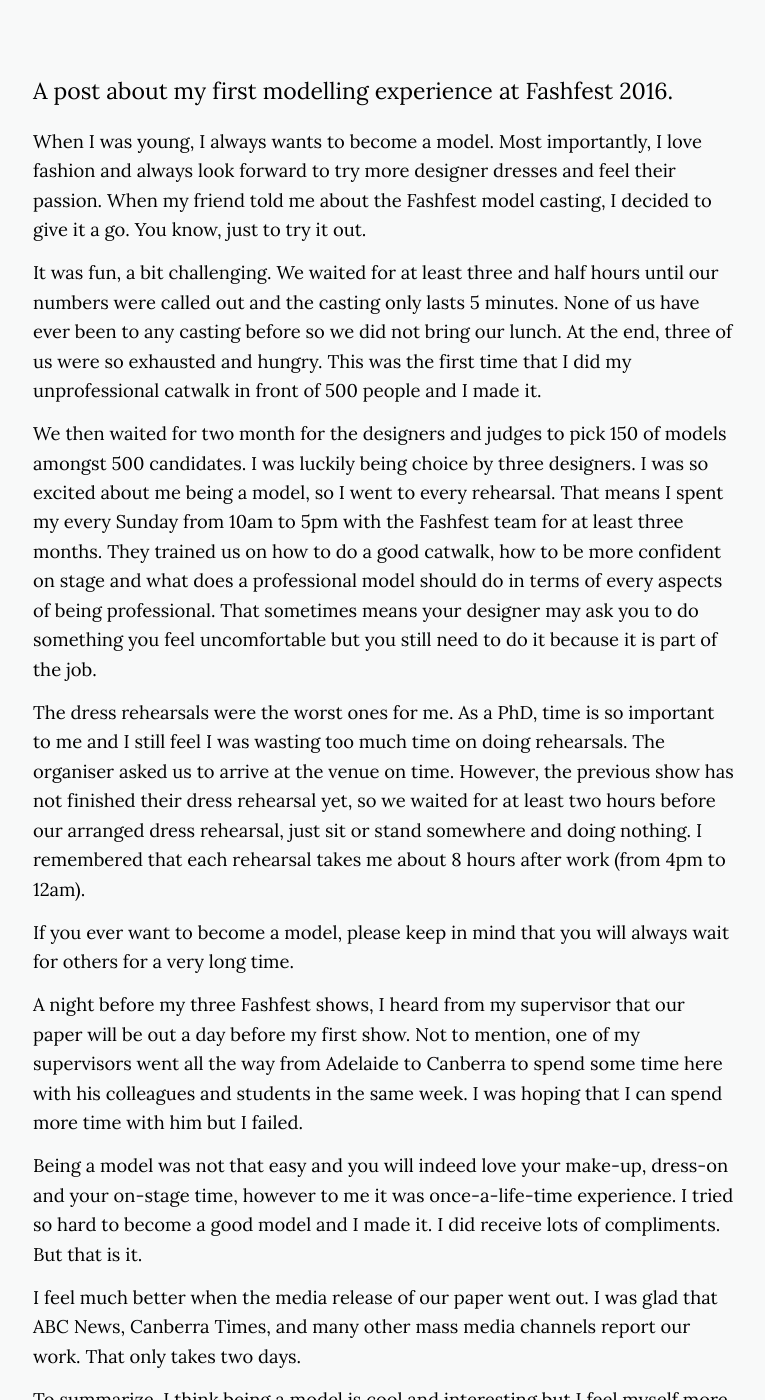
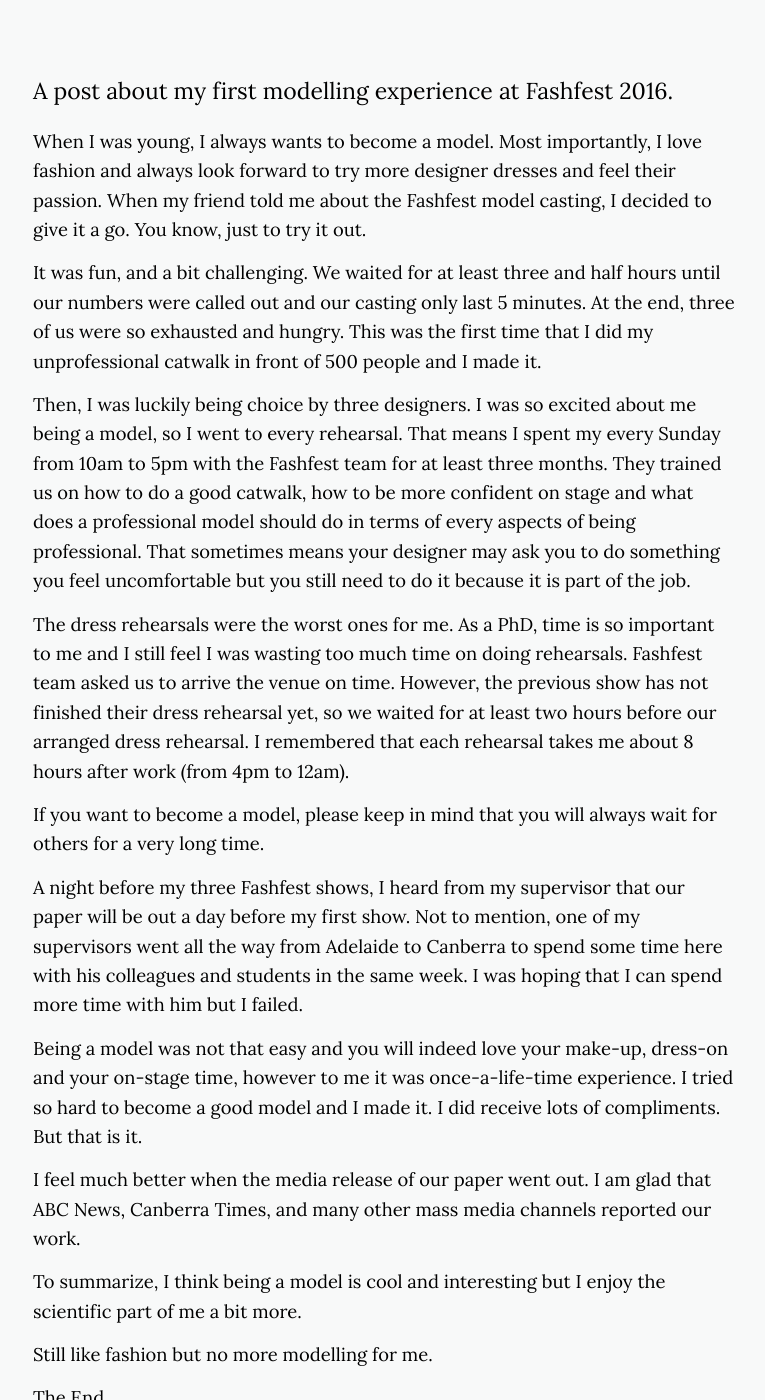
Before and after one commit to yuzhihu/yuzhihu.github.io, a Jekyll site: the page built from _posts/2016-11-22-fourth.markdown, in a window 1280 px wide and 1400 px high, scrolled down 645 px. Shown: the whole window, without its empty margins (255-1020 px from the left). Built offline with Jekyll 4.4.1, drawn with Linux system fonts in a browser that asks for light colours; nearby versions of some CDN libraries; comment, search, counter and statistics services are not loaded; some of the changed text lies outside the part shown.

Commit message:
change- category

```diff
--- a/_posts/2016-11-11-second-post.markdown
+++ b/_posts/2016-11-11-second-post.markdown
@@ -3,7 +3,7 @@
 title: Skill sets you can get after completing your PhD
 date: 2016-11-11 11:28:27 +11
 categories:
-  -ls-h PhD cd Yuzhi
+  - PhD
 description: Ideas are my own
 image: assets/image/ernu_id.jpg
 image-sm: assets/image/ernu_id.jpg
--- a/_posts/2016-11-15-third.markdown
+++ b/_posts/2016-11-15-third.markdown
@@ -3,7 +3,7 @@
 title: Little thoughts
 date: 2016-11-15 19:57:49 +11
 categories:
-  -ls -h Yuzhi
+  -life
 description: Third post
 image: assets/image/ernu_3.jpg
 image-sm: assets/image/ernu_3.jpg
--- a/_posts/2016-11-22-fourth.markdown
+++ b/_posts/2016-11-22-fourth.markdown
@@ -13,20 +13,22 @@
 
 When I was young, I always wants to become a model. Most importantly, I love fashion and always look forward to try more designer dresses and feel their passion. When my friend told me about the Fashfest model casting, I decided to give it a go. You know, just to try it out.
 
-It was fun, a bit challenging. We waited for at least three and half hours until our numbers were called out and the casting only lasts 5 minutes. None of us have ever been to any casting before so we did not bring our lunch. At the end, three of us were so exhausted and hungry. This was the first time that I did my unprofessional catwalk in front of 500 people and I made it.
+It was fun, and a bit challenging. We waited for at least three and half hours until our numbers were called out and our casting only last 5 minutes. At the end, three of us were so exhausted and hungry. This was the first time that I did my unprofessional catwalk in front of 500 people and I made it.
 
-We then waited for two month for the designers and judges to pick 150 of models amongst 500 candidates. I was luckily being choice by three designers. I was so excited about me being a model, so I went to every rehearsal. That means I spent my every Sunday from 10am to 5pm with the Fashfest team for at least three months. They trained us on how to do a good catwalk, how to be more confident on stage and what does a professional model should do in terms of every aspects of being professional. That sometimes means your designer may ask you to do something you feel uncomfortable but you still need to do it because it is part of the job.
+Then, I was luckily being choice by three designers. I was so excited about me being a model, so I went to every rehearsal. That means I spent my every Sunday from 10am to 5pm with the Fashfest team for at least three months. They trained us on how to do a good catwalk, how to be more confident on stage and what does a professional model should do in terms of every aspects of being professional. That sometimes means your designer may ask you to do something you feel uncomfortable but you still need to do it because it is part of the job.
 
-The dress rehearsals were the worst ones for me. As a PhD, time is so important to me and I still feel I was wasting too much time on doing rehearsals. The organiser asked us to arrive at the venue on time. However, the previous show has not finished their dress rehearsal yet, so we waited for at least two hours before our arranged dress rehearsal, just sit or stand somewhere and doing nothing. I remembered that each rehearsal takes me about 8 hours after work (from 4pm to 12am).
+The dress rehearsals were the worst ones for me. As a PhD, time is so important to me and I still feel I was wasting too much time on doing rehearsals. Fashfest team asked us to arrive the venue on time. However, the previous show has not finished their dress rehearsal yet, so we waited for at least two hours before our arranged dress rehearsal. I remembered that each rehearsal takes me about 8 hours after work (from 4pm to 12am).
 
-If you ever want to become a model, please keep in mind that you will always wait for others for a very long time.
+If you want to become a model, please keep in mind that you will always wait for others for a very long time.
 
 A night before my three Fashfest shows, I heard from my supervisor that our paper will be out a day before my first show. Not to mention, one of my supervisors went all the way from Adelaide to Canberra to spend some time here with his colleagues and students in the same week. I was hoping that I can spend more time with him but I failed.
 
 Being a model was not that easy and you will indeed love your make-up, dress-on and your on-stage time, however to me it was once-a-life-time experience. I tried so hard to become a good model and I made it. I did receive lots of compliments. But that is it.
 
-I feel much better when the media release of our paper went out. I was glad that ABC News, Canberra Times, and many other mass media channels report our work. That only takes two days.
+I feel much better when the media release of our paper went out. I am glad that ABC News, Canberra Times, and many other mass media channels reported our work.
 
-To summarize, I think being a model is cool and interesting but I feel myself more relaxed and enjoy the scientific part of me a bit more.
+To summarize, I think being a model is cool and interesting but I enjoy the scientific part of me a bit more.
+
+Still like fashion but no more modelling for me.
 
 The End.
```
Also changed, not shown: other parts of _posts/2016-11-22-fourth.markdown (+2 -2 lines).
